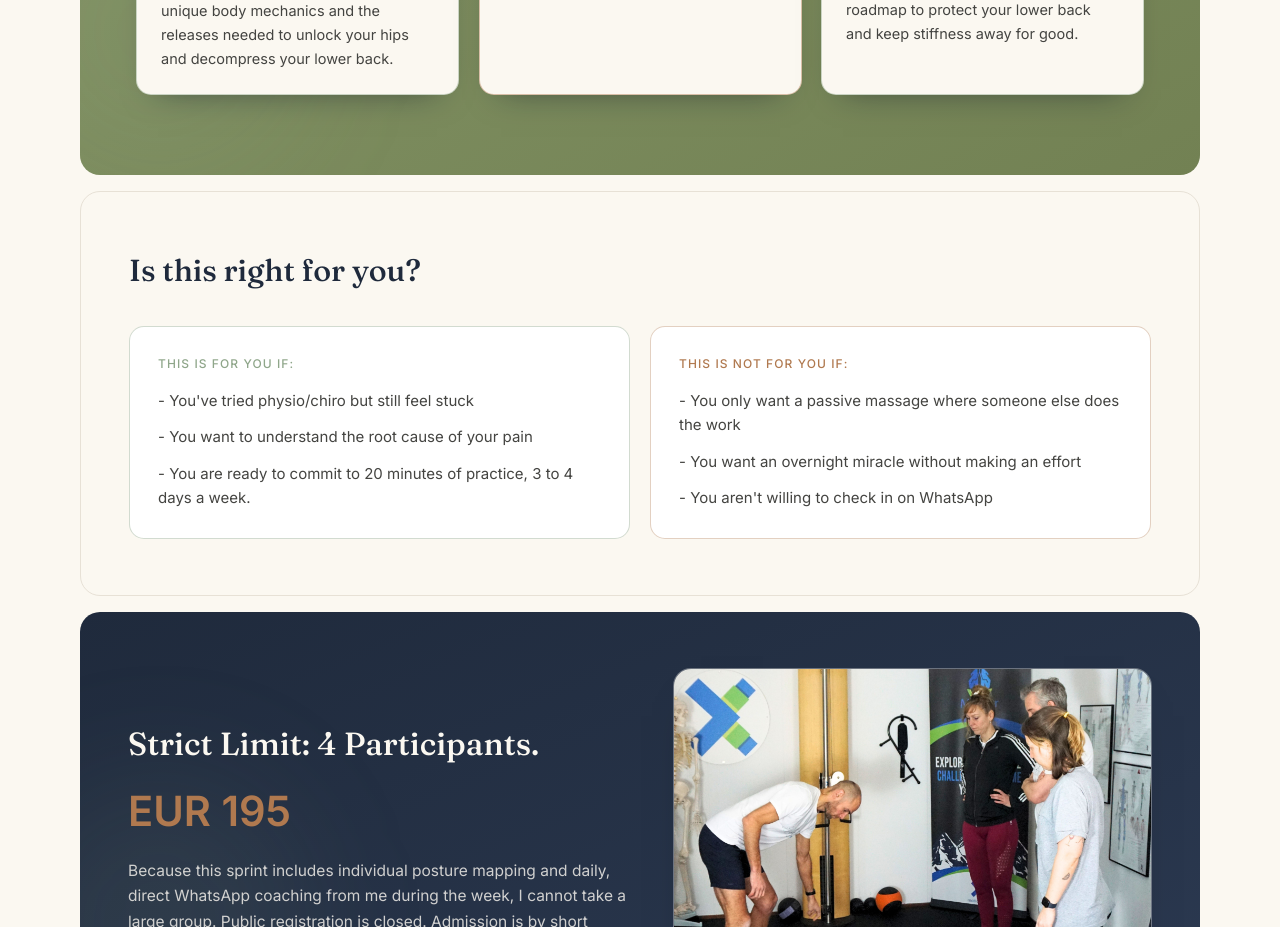
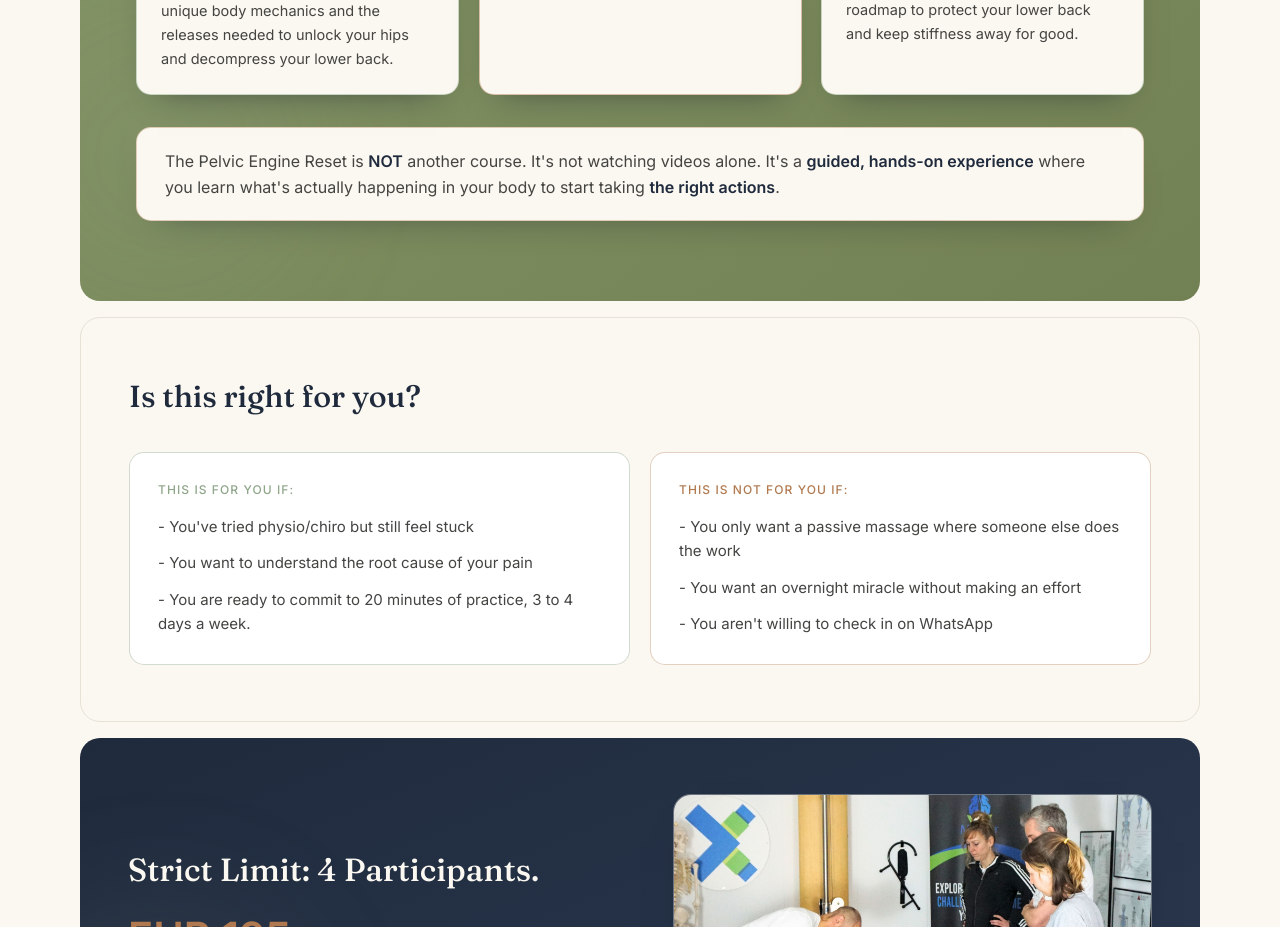
Before and after one commit to VinPOPFrance/James, a Next.js app: page /pelvic-engine-reset in a window 1280 px wide. Shown: the part 1620-2547 px from the top of the page. Built offline with nearby package versions, Linux system fonts and the light colour scheme; no server answers.

Commit message:
Add clarification on the nature of the Pelvic Engine Reset experience for better user understanding

```diff
--- a/src/app/pelvic-engine-reset/page.tsx
+++ b/src/app/pelvic-engine-reset/page.tsx
@@ -148,6 +148,12 @@ export default function SubscriberPelvicEngineResetPage() {
                 </article>
               ))}
             </div>
+
+            <div className="mt-8 rounded-card border border-copper/35 bg-ivory px-6 py-5 shadow-[0_18px_36px_-26px_rgba(15,23,42,0.5)] md:px-7">
+              <p className="text-[15.5px] leading-relaxed text-inkSoft md:text-[16px]">
+                The Pelvic Engine Reset is <strong className="font-semibold text-navy">NOT</strong> another course. It&apos;s not watching videos alone. It&apos;s a <strong className="font-semibold text-navy">guided, hands-on experience</strong> where you learn what&apos;s actually happening in your body to start taking <strong className="font-semibold text-navy">the right actions</strong>.
+              </p>
+            </div>
           </div>
         </section>
       </Reveal>
```
